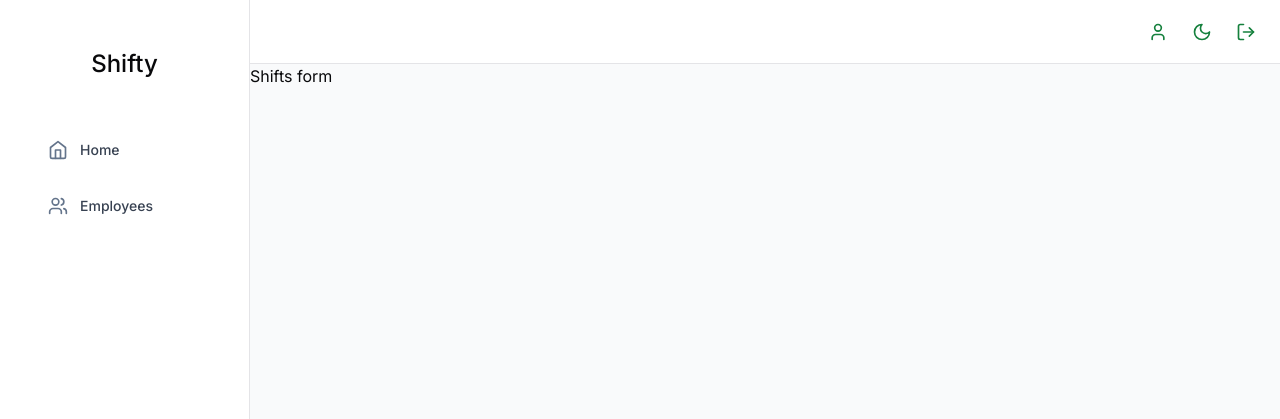
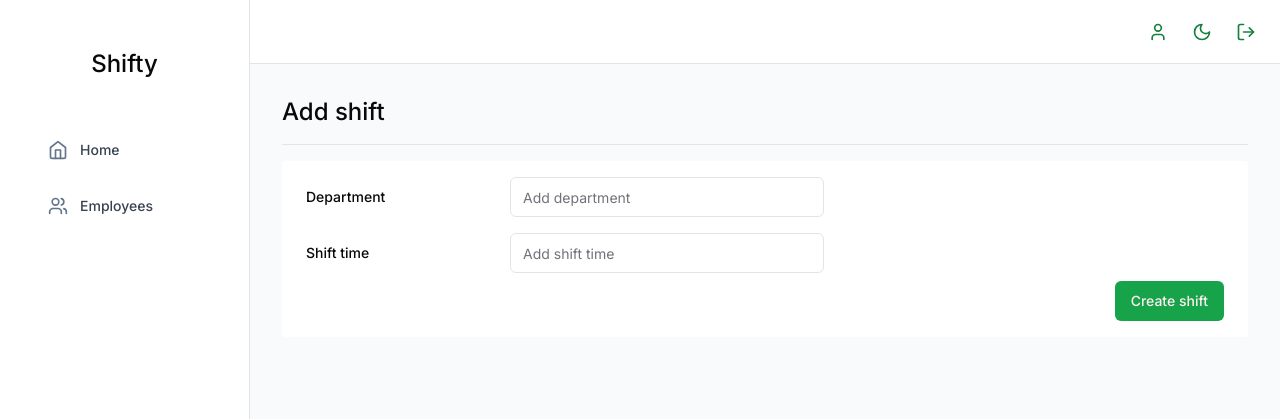
Before and after one commit to lanzmoncis/rota-builder, a Next.js app: page /dashboard/shift/1 in a window 1280 px wide. Shown: the top 419 px of the page. Built offline with nearby package versions, Linux system fonts and the light colour scheme; no server answers; the database is empty.

Commit message:
add persist to zustand store to persist states when push to a different route or when page refresh trigger

```diff
--- a/app/dashboard/components/weekly-calendar-cells.tsx
+++ b/app/dashboard/components/weekly-calendar-cells.tsx
@@ -6,7 +6,7 @@ import { Edit, Trash, CalendarPlus } from "lucide-react";
 import { EmployeeTypeWithShifts, deleteShift } from "@/lib/actions";
 import { cn } from "@/lib/utils";
 
-import { useAddShiftModal } from "@/hooks/use-addShift-states";
+import { useAddShiftStore } from "@/hooks/use-addShift-store";
 
 import {
   ContextMenu,
@@ -32,8 +32,8 @@ const WeeklyCalendarCells: React.FC<WeeklyCalendarCellProps> = ({
   const [loading, setLoading] = useState(false);
   const [shiftId, setShiftId] = useState("");
 
-  const setShiftDate = useAddShiftModal((state) => state.setShiftDate);
-  const setEmployeeId = useAddShiftModal((state) => state.setEmployeeId);
+  const setShiftDate = useAddShiftStore((state) => state.setShiftDate);
+  const setEmployeeId = useAddShiftStore((state) => state.setEmployeeId);
 
   const router = useRouter();
   const { toast } = useToast();
@@ -49,7 +49,6 @@ const WeeklyCalendarCells: React.FC<WeeklyCalendarCellProps> = ({
   const onDelete = async (shiftId: string) => {
     try {
       setLoading(true);
-
       await deleteShift(shiftId);
       router.refresh();
       toast({ description: "Shift deleted" });
@@ -57,8 +56,8 @@ const WeeklyCalendarCells: React.FC<WeeklyCalendarCellProps> = ({
       toast({ description: "Something went wrong" });
     } finally {
       setLoading(false);
+      setOpen(false);
       setShiftId("");
-      setOpen(false);
     }
   };
 
--- a/app/dashboard/shift/[shiftsId]/components/shiftsForm.tsx
+++ b/app/dashboard/shift/[shiftsId]/components/shiftsForm.tsx
@@ -1,11 +1,178 @@
+"use client";
+
+import * as z from "zod";
+import { useState } from "react";
+import { useRouter } from "next/navigation";
+import { zodResolver } from "@hookform/resolvers/zod";
+import { useForm } from "react-hook-form";
+import { Trash } from "lucide-react";
+
 import { Shift } from "@prisma/client";
+
+import { AlertModal } from "@/components/modals/alert-modal";
+import { toast } from "@/components/ui/use-toast";
+import { Button } from "@/components/ui/button";
+import { Input } from "@/components/ui/input";
+import { Heading } from "@/components/ui/headings";
+import { Separator } from "@/components/ui/separator";
+import {
+  Form,
+  FormControl,
+  FormField,
+  FormItem,
+  FormLabel,
+  FormMessage,
+} from "@/components/ui/form";
+
+import { addShift, updateShift, deleteShift } from "@/lib/actions";
+import { AddShiftFormSchema } from "@/lib/schema";
+
+import { useAddShiftStore } from "@/hooks/use-addShift-store";
 
 interface ShiftsFormProps {
   initialData: Shift | null;
 }
 
 const ShiftsForm: React.FC<ShiftsFormProps> = ({ initialData }) => {
-  return <div>Shifts form</div>;
+  const [loading, setLoading] = useState(false);
+  const [open, setOpen] = useState(false);
+
+  const router = useRouter();
+
+  const shiftDate = useAddShiftStore((state) => state.shiftDate);
+  const employeeId = useAddShiftStore((state) => state.employeeId);
+  const setEmployeeId = useAddShiftStore((state) => state.setEmployeeId);
+
+  const title = initialData ? "Edit shift" : "Add shift";
+  const actions = initialData ? "Save changes" : "Create shift";
+  const toastDescription = initialData ? "Shift updated" : "Shift added";
+
+  const form = useForm<z.infer<typeof AddShiftFormSchema>>({
+    resolver: zodResolver(AddShiftFormSchema),
+    defaultValues: initialData || {
+      department: "",
+      shiftTime: "",
+    },
+  });
+
+  const handleSubmit = async (values: z.infer<typeof AddShiftFormSchema>) => {
+    try {
+      setLoading(true);
+      let result;
+      if (initialData) {
+        result = await updateShift(values, initialData.id);
+      } else {
+        result = await addShift(values, employeeId, shiftDate);
+      }
+
+      if (!result) {
+        toast({
+          description: "Something went wrong",
+        });
+      }
+
+      router.refresh();
+      router.push("/dashboard");
+      toast({
+        description: `${toastDescription}`,
+      });
+    } catch (error) {
+      console.log(error);
+      toast({ description: "Something went wrong" });
+    } finally {
+      setLoading(false);
+      setEmployeeId("");
+    }
+  };
+
+  const onDelete = async () => {
+    try {
+      setLoading(true);
+      if (initialData) {
+        await deleteShift(initialData.id);
+      }
+      router.refresh();
+      router.push("/dashboard");
+      toast({ description: "Shift deleted" });
+    } catch (error) {
+      toast({ description: "Something went wrong" });
+    } finally {
+      setLoading(false);
+      setOpen(false);
+    }
+  };
+
+  return (
+    <>
+      <AlertModal
+        isOpen={open}
+        onClose={() => setOpen(false)}
+        onConfirm={onDelete}
+        loading={loading}
+      />
+      <div className="flex items-center justify-between">
+        <Heading title={title} />
+        {initialData && (
+          <Button
+            disabled={loading}
+            variant="destructive"
+            onClick={() => setOpen(true)}
+            size="icon"
+          >
+            <Trash className="w-4 h-4" />
+          </Button>
+        )}
+      </div>
+      <Separator />
+      <Form {...form}>
+        <form onSubmit={form.handleSubmit(handleSubmit)}>
+          <div className="px-6 py-4 bg-white rounded-sm">
+            <div className="flex flex-col gap-4">
+              <FormField
+                control={form.control}
+                name="department"
+                render={({ field }) => (
+                  <FormItem className="grid grid-cols-[180px_1fr_1.2fr] gap-6 items-center space-y-0">
+                    <FormLabel>Department</FormLabel>
+                    <FormControl>
+                      <Input
+                        disabled={loading}
+                        placeholder="Add department"
+                        {...field}
+                      />
+                    </FormControl>
+                    <FormMessage />
+                  </FormItem>
+                )}
+              />
+              <FormField
+                control={form.control}
+                name="shiftTime"
+                render={({ field }) => (
+                  <FormItem className="grid grid-cols-[180px_1fr_1.2fr] gap-6 items-center space-y-0">
+                    <FormLabel>Shift time</FormLabel>
+                    <FormControl>
+                      <Input
+                        disabled={loading}
+                        placeholder="Add shift time"
+                        {...field}
+                      />
+                    </FormControl>
+                    <FormMessage />
+                  </FormItem>
+                )}
+              />
+            </div>
+            <div className="flex gap-2 justify-end mt-2">
+              <Button disabled={loading} type="submit">
+                {actions}
+              </Button>
+            </div>
+          </div>
+        </form>
+      </Form>
+    </>
+  );
 };
 
 export default ShiftsForm;
--- a/app/dashboard/shift/[shiftsId]/page.tsx
+++ b/app/dashboard/shift/[shiftsId]/page.tsx
@@ -8,7 +8,7 @@ const ShiftsPage = async ({ params }: { params: { shiftsId: string } }) => {
     },
   });
   return (
-    <div>
+    <div className="space-y-4 p-8">
       <ShiftsForm initialData={shift} />
     </div>
   );
--- a/components/modals/add-shift-modal.tsx
+++ b/components/modals/add-shift-modal.tsx
@@ -25,7 +25,7 @@ import {
 import { addShift, updateShift } from "@/lib/actions";
 import { AddShiftFormSchema } from "@/lib/schema";
 
-import { useAddShiftModal } from "@/hooks/use-addShift-states";
+import { useAddShiftStore } from "@/hooks/use-addShift-store";
 
 interface AddShiftModalProps {
   initialData: Shift | null;
@@ -38,9 +38,9 @@ const AddShiftModal: React.FC<AddShiftModalProps> = ({ initialData }) => {
   const params = useParams();
   const router = useRouter();
 
-  const shiftDate = useAddShiftModal((state) => state.shiftDate);
-  const employeeId = useAddShiftModal((state) => state.employeeId);
-  const setEmployeeId = useAddShiftModal((state) => state.setEmployeeId);
+  const shiftDate = useAddShiftStore((state) => state.shiftDate);
+  const employeeId = useAddShiftStore((state) => state.employeeId);
+  const setEmployeeId = useAddShiftStore((state) => state.setEmployeeId);
 
   const title = initialData ? "Edit shift" : "Add shift";
   const actions = initialData ? "Save changes" : "Create shift";
--- /dev/null
+++ b/hooks/use-addShift-store.tsx
@@ -0,0 +1,21 @@
+import { create } from "zustand";
+import { persist } from "zustand/middleware";
+
+interface useAddShiftStoreTypes {
+  shiftDate: Date;
+  setShiftDate: (date: Date) => void;
+  employeeId: string;
+  setEmployeeId: (id: string) => void;
+}
+
+export const useAddShiftStore = create<useAddShiftStoreTypes>()(
+  persist(
+    (set) => ({
+      shiftDate: new Date(),
+      setShiftDate: (date: Date) => set({ shiftDate: date }),
+      employeeId: "",
+      setEmployeeId: (id: string) => set({ employeeId: id }),
+    }),
+    { name: "shift-store" }
+  )
+);
--- a/lib/actions.ts
+++ b/lib/actions.ts
@@ -65,7 +65,7 @@ export async function updateEmployee(
     employeeDataValidation.data;
 
   try {
-    const result = db.employee.update({
+    const result = await db.employee.update({
       where: {
         id: employeeId,
       },
```
Also changed, not shown: hooks/use-addShift-states.tsx (deleted, +0 -15 lines).
